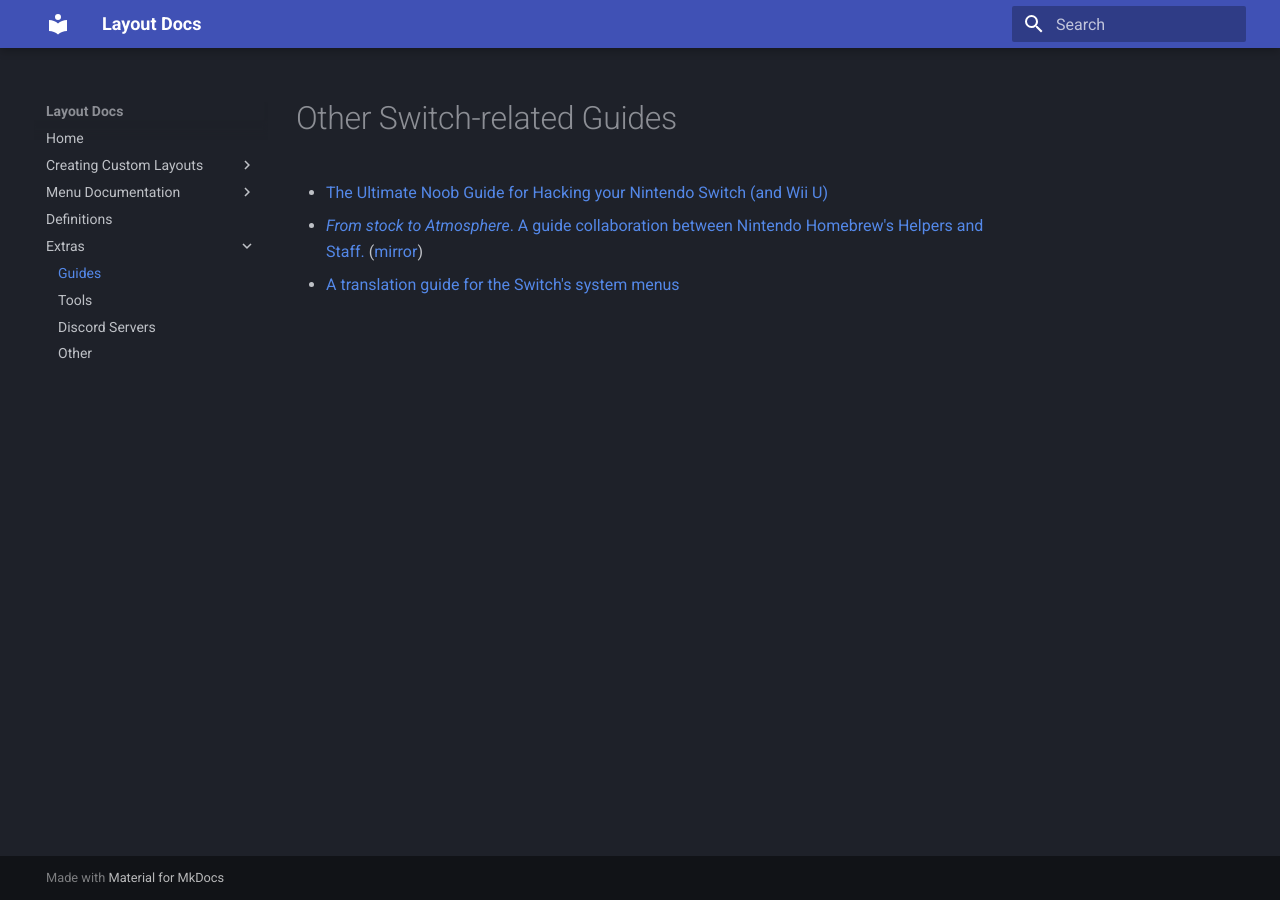
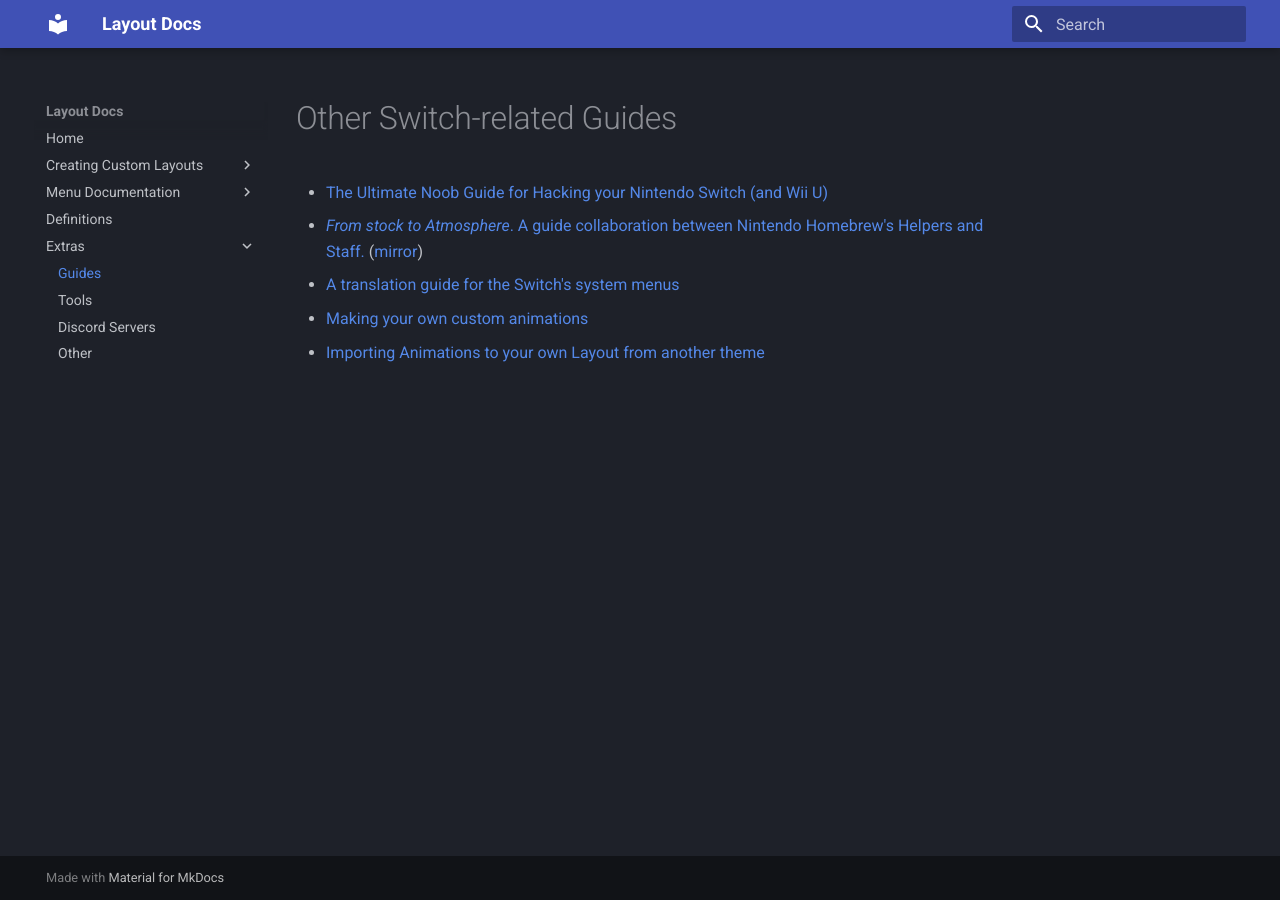
Before and after one commit to ThemezerNX/LayoutDocs, an MkDocs documentation site: the page built from docs/extras/guides.md, in a window 1280 px wide. Built offline with MkDocs 1.6.1 and Material for MkDocs 9.7.7, drawn with Linux system fonts in a browser that asks for light colours.

Commit message:
Add animation guide links

```diff
--- a/docs/extras/guides.md
+++ b/docs/extras/guides.md
@@ -3,3 +3,5 @@
 -   [The Ultimate Noob Guide for Hacking your Nintendo Switch (and Wii U)](https://switch.homebrew.guide/homebrew_dev/introduction.html)
 -   [_From stock to Atmosphere_. A guide collaboration between Nintendo Homebrew's Helpers and Staff.](https://switchgui.de/switch-guide/) ([mirror](https://nh-server.github.io/switch-guide/))
 -   [A translation guide for the Switch's system menus](https://github.com/bandithedoge/switch-pl/wiki)
+-   [Making your own custom animations](https://www.reddit.com/r/NXThemes/comments/biu5hc/making_your_own_custom_animations/)
+-   [Importing Animations to your own Layout from another theme](https://www.reddit.com/r/NXThemes/comments/biti3d/importing_animations_to_your_own_layout_from/)
```
